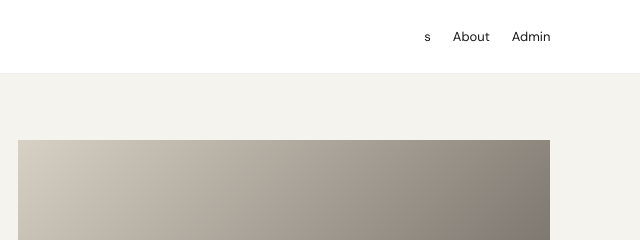
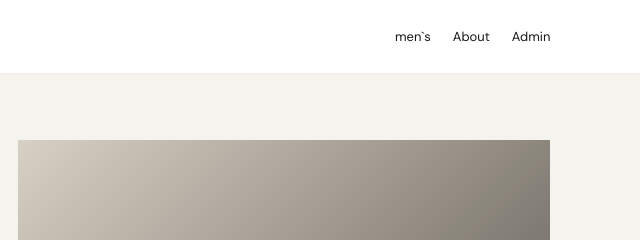
Before and after one commit to hsbababzbznjxbxbznbbb-alt/Menzo-Wears-, a plain HTML site: page index.html in a window 1280 px wide. Shown: the top 240 px of the page, 640-1280 px from the left. Drawn offline with nearby package versions, Linux system fonts and the light colour scheme.

Commit message:
update index.html

```diff
--- a/index.html
+++ b/index.html
@@ -12,7 +12,7 @@
   <a class="logo" href="#">MENZO<span>WEAR</span>
   </a>
   <nav>
-  <a href="#shop">s</a>
+  <a href="#shop">men`s</a>
   <a href="#about">About</a>
   <a href="#admin">Admin</a>
   </nav>
```
